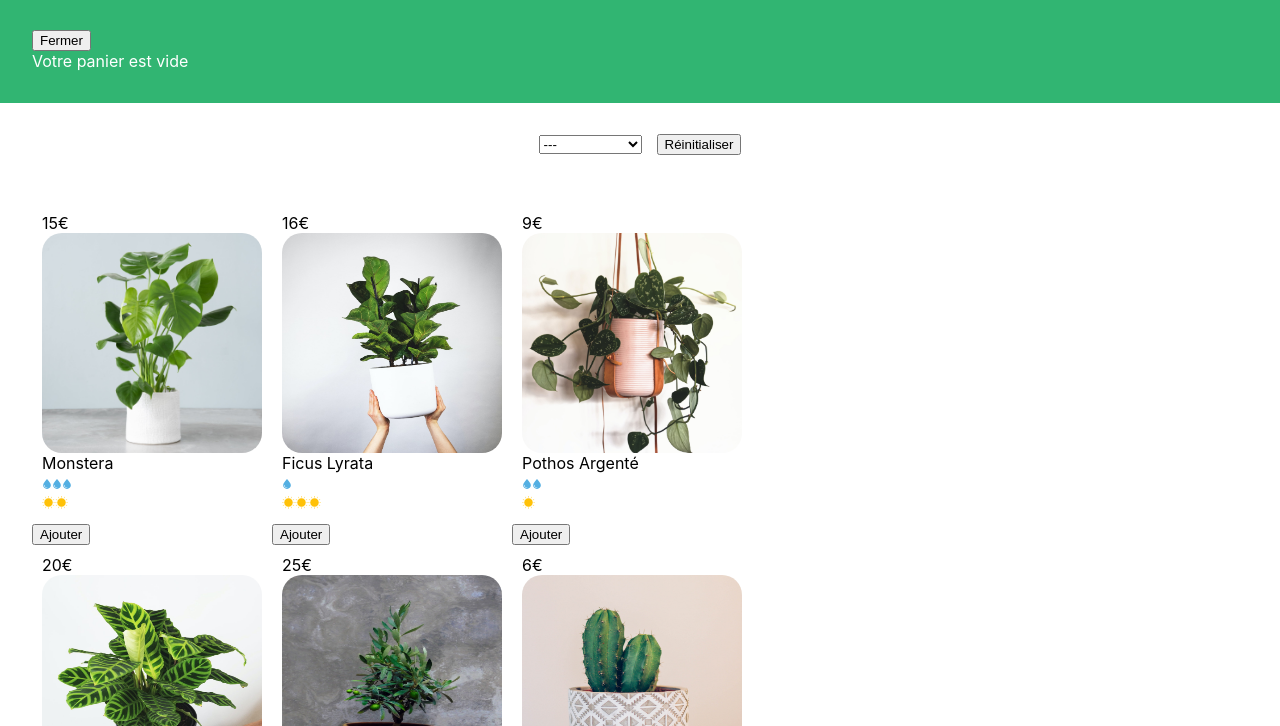
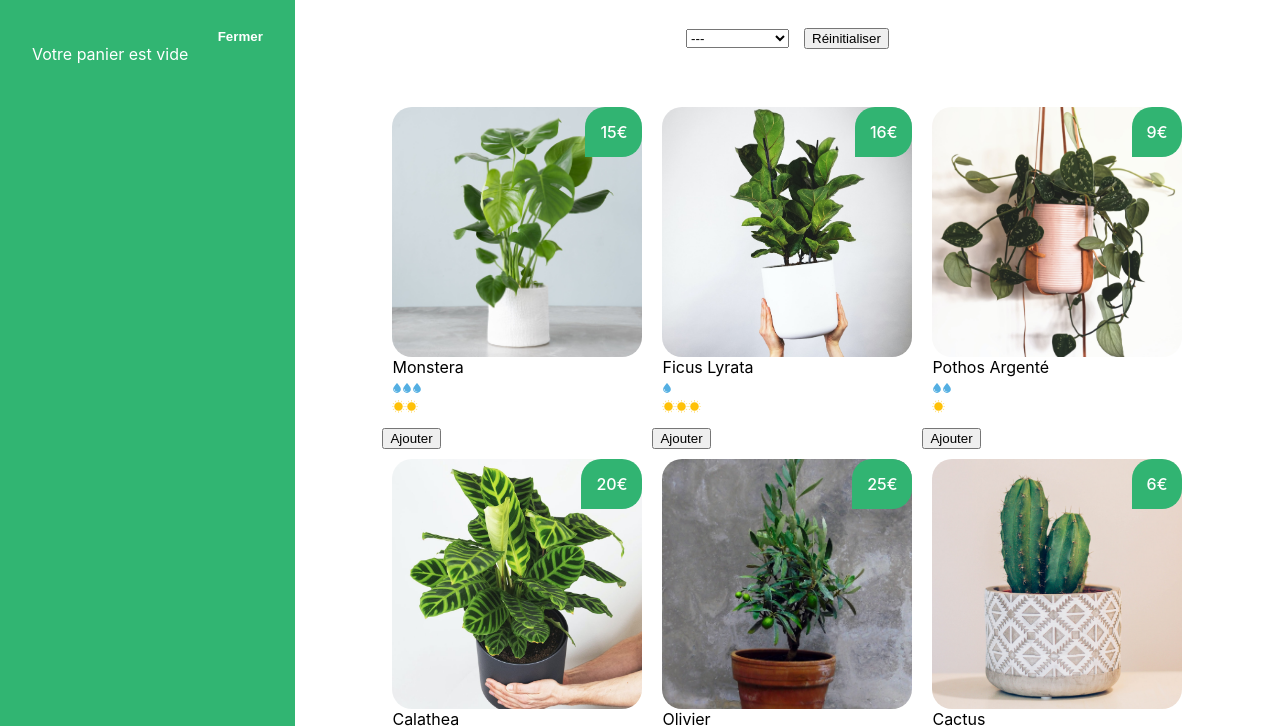
Before and after one commit to 110111-1/La_maison_Jungle, a React app: page / in a window 1280 px wide. Shown: the part 152-878 px from the top of the page. Built offline with nearby package versions, Linux system fonts and the light colour scheme.

Commit message:
Add useeffect, state'

```diff
--- a/src/components/Banner.js
+++ b/src/components/Banner.js
@@ -1,16 +1,7 @@
-import "../styles/Banner.css";
-import logo from "../assets/logo.png";
-import "../styles/Banner.css";
+import '../styles/Banner.css'
 
-
-function Banner() {
-  const title = "la maison de la jungle";
-  return (
-    <div className="lmj-banner">
-      <img src={logo} alt="La maison jungle" className="lmj-logo" />
-      <h1 className="lmj-title">{title}</h1>
-    </div>
-  );
+function Banner({ children }) {
+	return <div className='lmj-banner'>{children}</div>
 }
 
-export default Banner;
+export default Banner
--- a/src/components/Cart.js
+++ b/src/components/Cart.js
@@ -1,4 +1,4 @@
-import { useState } from 'react'
+import { useState, useEffect } from 'react'
 import '../styles/Cart.css'
 
 function Cart({ cart, updateCart }) {
@@ -7,6 +7,10 @@ function Cart({ cart, updateCart }) {
 		(acc, plantType) => acc + plantType.amount * plantType.price,
 		0
 	)
+	useEffect(() => {
+		document.title = `LMJ: ${total}€ d'achats`
+	}, [total])
+
 	return isOpen ? (
 		<div className='lmj-cart'>
 			<button
--- a/src/styles/Cart.css
+++ b/src/styles/Cart.css
@@ -2,4 +2,34 @@
 	color: white;
 	background-color: #31b572;
 	padding: 32px;
+	display: flex;
+	flex-direction: column;
+	justify-content: flex-start;
+	width: 300px;
 }
+
+.lmj-cart-add-button {
+	margin-left: 32px;
+	cursor: pointer;
+}
+
+.lmj-cart-toggle-button {
+	background: none;
+	outline: none;
+	border: none;
+	font-weight: 600;
+	cursor: pointer;
+	align-self: self-start;
+	padding: 0;
+	color: white;
+	align-self: flex-end;
+}
+
+.lmj-cart-closed {
+	padding: 32px;
+	width: 300px;
+}
+
+.lmj-cart-closed > button {
+	color: black;
+}
--- /dev/null
+++ b/src/styles/Layout.css
@@ -0,0 +1,4 @@
+.lmj-layout-inner {
+	display: flex;
+	flex-direction: row;
+}
--- a/src/styles/PlantItem.css
+++ b/src/styles/PlantItem.css
@@ -1,7 +1,8 @@
 .lmj-plant-item-cover {
-	height: 220px;
-	width: 220px;
+	height: 250px;
+	width: 250px;
 	border-radius: 20px;
+	object-fit: cover;
 }
 
 .lmj-plant-item {
@@ -11,4 +12,16 @@
 	justify-content: center;
 	flex-direction: column;
 	text-transform: capitalize;
+	position: relative;
 }
+
+.lmj-plant-item-price {
+	position: absolute;
+	border-radius: 20px 20px 20px 0;
+	background-color: #31b472;
+	color: white;
+	padding: 15px;
+	right: 0;
+	top: 0;
+	font-weight: 500;
+}
--- a/src/styles/ShoppingList.css
+++ b/src/styles/ShoppingList.css
@@ -1,7 +1,11 @@
+.lmj-shopping-list {
+	width: 100%;
+}
+
 .lmj-plant-list {
 	list-style-type: none;
 	padding: 32px;
 	display: flex;
 	flex-wrap: wrap;
-	max-width: 800px;
+	justify-content: center;
 }
```
Also changed, not shown: src/components/App.js (+4 -3 lines), src/styles/index.css (line endings or trailing spaces).
